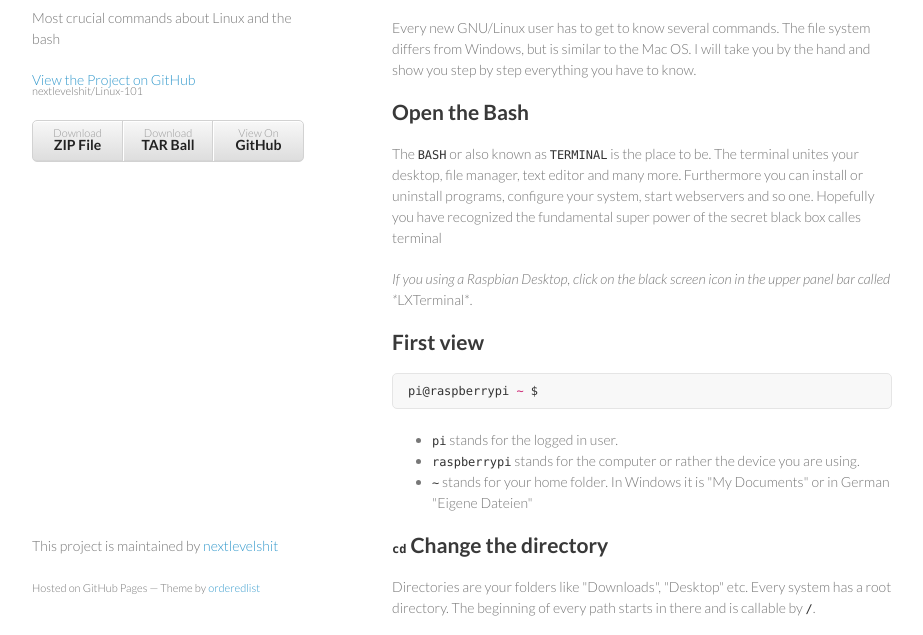
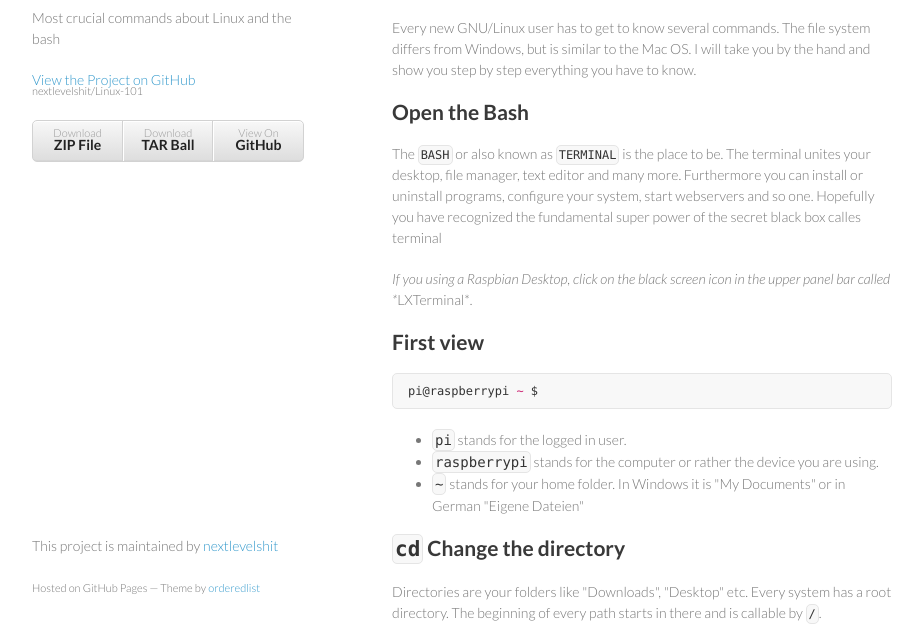
Before and after one commit to nextlevelshit/Linux-101, a plain HTML site: page index.html in a window 1280 px wide. Shown: the part 133-768 px from the top of the page, without its empty margins (178-1101 px from the left). Drawn offline with Linux system fonts and the light colour scheme.

Commit message:
Update styles.css

```diff
--- a/stylesheets/styles.css
+++ b/stylesheets/styles.css
@@ -60,15 +60,22 @@ blockquote {
 code, pre {
   font-family:Monaco, Bitstream Vera Sans Mono, Lucida Console, Terminal;
   color:#333;
-  font-size:12px;
+  background: #f8f8f8;
+  border-radius: 5px;
+  border: 1px solid #e5e5e5;
+  overflow-x: auto;
 }
+
+code {
+  padding: 2px;
+}
+  p > code {
+    font-size:12px;
+  }
 
 pre {
   padding:8px 15px;
-  background: #f8f8f8;
-  border-radius:5px;
-  border:1px solid #e5e5e5;
-  overflow-x: auto;
+  font-size:12px;
 }
 
 table {
```
